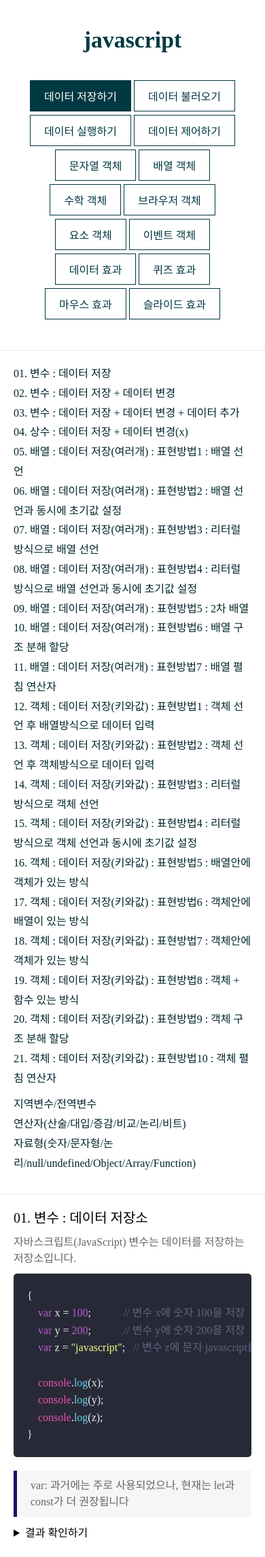
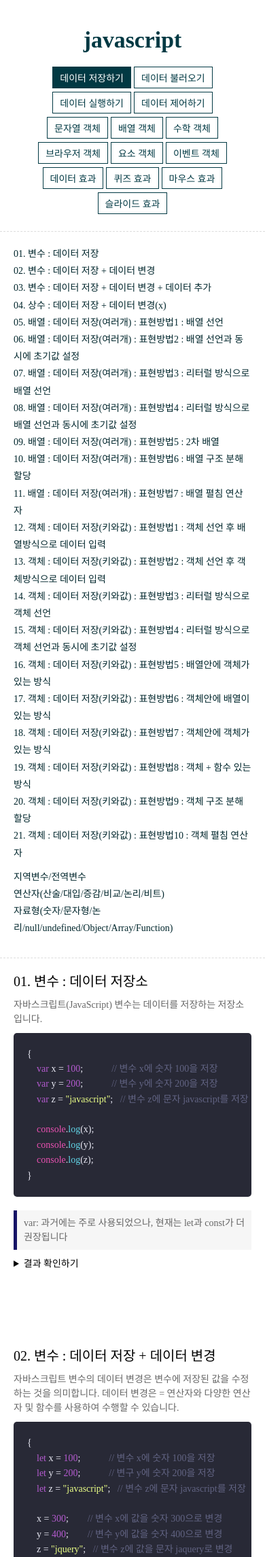
Before and after one commit to rlanrid/wab2024, a PHP site: page /javascript/javascript01.html in a window 390 px wide. Shown: the top 2291 px of the page at 68% size. Run offline with PHP 8.4, Linux system fonts and the light colour scheme; some web fonts are replaced.

Commit message:
모바일 자바스크립트 수정

```diff
--- a/javascript/css/style.css
+++ b/javascript/css/style.css
@@ -221,14 +221,41 @@ li {
 }
 
 @media (max-width: 800px){
+    #header {
+        padding: 20px;
+    }
+    #header h1 {
+        padding: 20px;
+    }
+    #header nav ul li a {
+        padding: 5px 10px;
+        font-size: 14px;
+    }
     .main__menu {
         padding: 20px;
+        font-size: 14px;
     }
     .main__sample {
         padding: 20px;
     }
+    .main__sample .sample h3 {
+        font-size: 20px;
+    }
+    .main__sample .sample p {
+        font-size: 14px;
+    }
+    .main__sample .sample .desc {
+        font-size: 14px;
+        padding: 8px 5px 8px 10px;
+    }
+    .main__sample .sample .result {
+        font-size: 14px;
+        line-height: 1.6;
+    }
     .main__desc {
         padding: 20px;
-        font-family: "nanumSquareNeo";
+    }
+    pre code.hljs {
+        font-size: 14px;
     }
 }
--- a/javascript/index.html
+++ b/javascript/index.html
@@ -47,6 +47,11 @@
         main nav ul li a:hover {
             background-color: #013943;
             color: #fff;
+        }
+        @media (max-width: 800px){
+            .animation {
+                overflow: hidden;
+            }
         }
     </style>
 </head>
```
Also changed, not shown: javascript/javascript12.html (+32 -32 lines).
